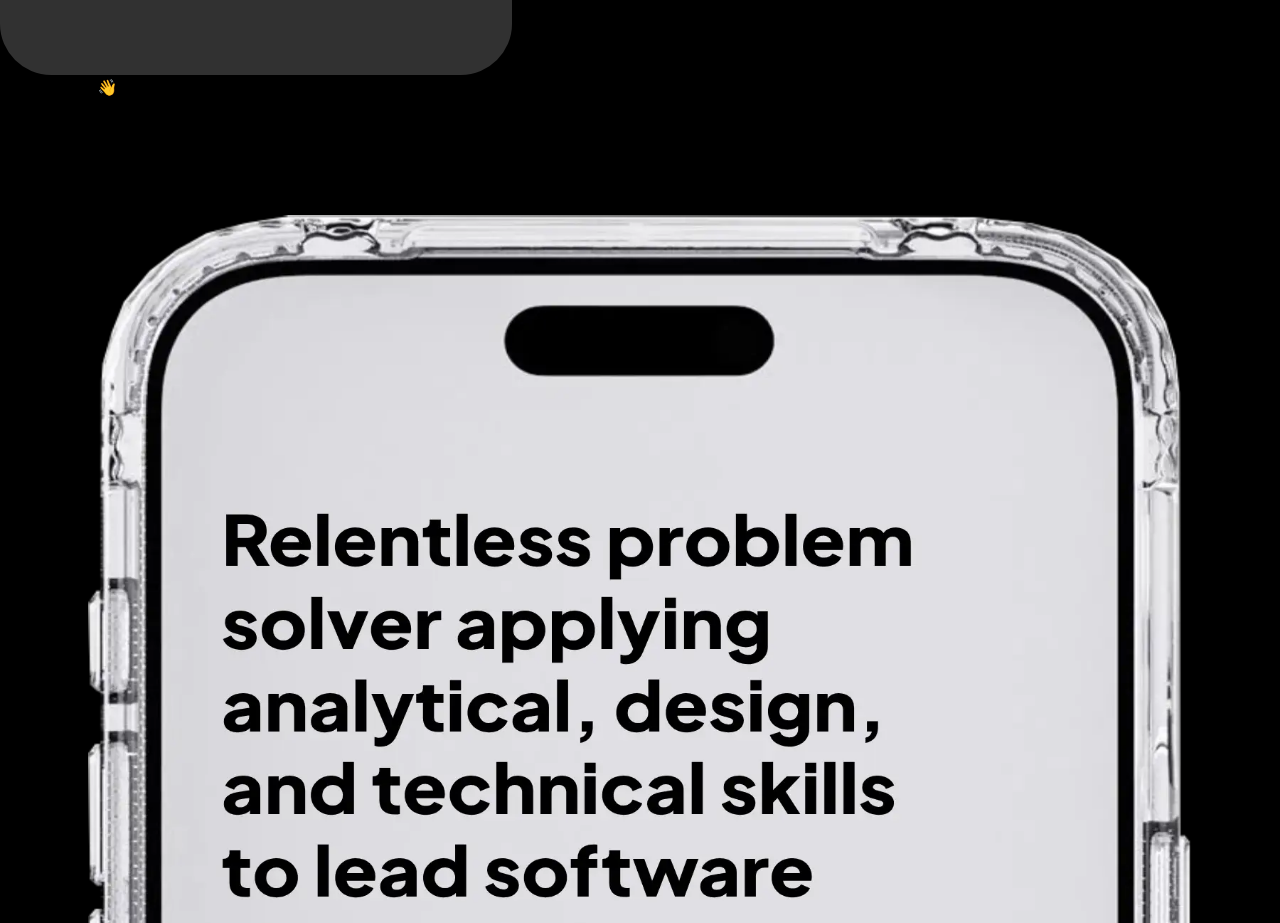
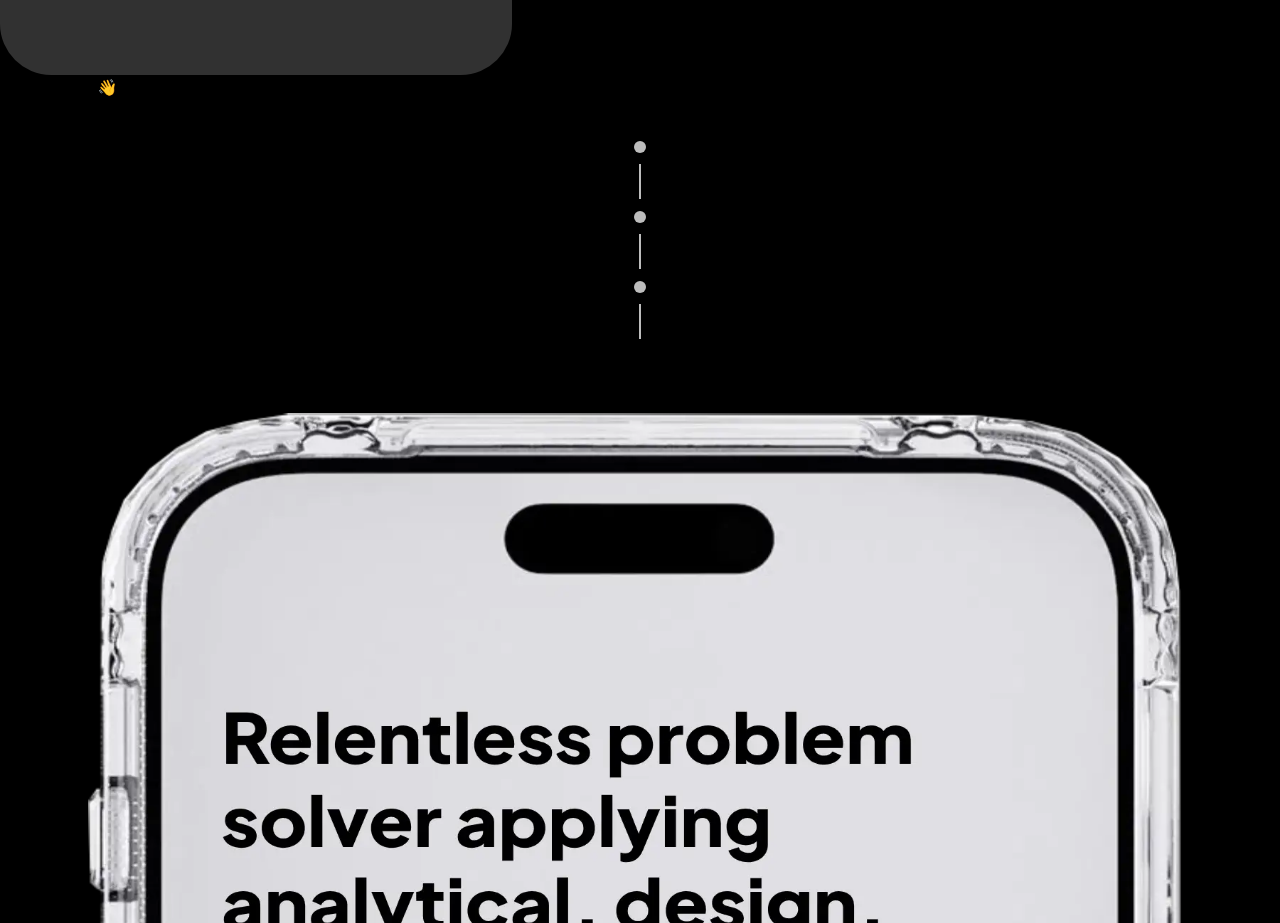
Before and after one commit to FishoGithub/ajayportfolio.github.io, a React (Vite) app: page / in a window 1280 px wide. Shown: the part 2292-3215 px from the top of the page. Built offline with nearby package versions, Linux system fonts and the light colour scheme.

Commit message:
finished work experience section

```diff
--- a/package.json
+++ b/package.json
@@ -10,10 +10,15 @@
     "preview": "vite preview"
   },
   "dependencies": {
+    "@emotion/react": "^11.13.3",
+    "@emotion/styled": "^11.13.0",
+    "@mui/lab": "^6.0.0-beta.9",
+    "@mui/material": "^6.0.2",
     "@tabler/icons-react": "^3.14.0",
     "clsx": "^2.1.1",
     "embla-carousel-react": "^8.2.0",
     "framer-motion": "^12.0.0-alpha.0",
+    "mui": "^0.0.1",
     "next": "^14.2.7",
     "prop-types": "^15.8.1",
     "react": "^18.3.1",
--- a/src/App.jsx
+++ b/src/App.jsx
@@ -11,6 +11,9 @@ import 'swiper/css'
 import 'swiper/css/effect-coverflow'
 import 'swiper/css/pagination'
 import 'swiper/css/navigation'
+
+
+
 // import Carousel from "./components/ui/apple-cards-carousel"
 
 // import { EffectCoverflow, Pagination, Navigation } from "swiper/modules";
@@ -31,6 +34,7 @@ const App = () => {
         {/* <Technologies /> */}
 
         <BentoGrid />
+
         <GetInTouch />
       </div>
 
--- a/src/components/BentoGrid.jsx
+++ b/src/components/BentoGrid.jsx
@@ -5,6 +5,7 @@ import AmazonCard from './AmazonCard'
 import AutoPlay from './AutoCarousel'
 import Slider from 'react-slick/lib/slider'
 import { FlipWords } from './flip-words'
+import CustomizedTimeline from './WorkTimeline'
 
 
 const BentoGrid = () => {
@@ -27,30 +28,15 @@ const BentoGrid = () => {
     className='flex h-screen w-full items-center justify-center py-40 border-b border-neutral-900'>
       <motion.div className='grid h-full w-full grid-cols-10 grid-rows-4 gap-5' transition={{delay:1}}>
         <div className='col-span-3 row-span-4  rounded-3xl flex justify-center items-center bg-zinc-800'>
-            {/* <div className='px-5 py-5 grid h-full w-full grid-cols-10 grid-rows-16ß gap-5'>
-                <div className='col-span-5 row-span-3 bg-gradient-to-r bg-orange-600 rounded-3xl flex justify-center items-center'>
-                        <img src="/src/assets/amazon.png" className='px-10 -mt-20 pb-5 drop-shadow-xl'/>
-                        <div>
-                        </div>
-                </div>
-                <div className='col-span-5 row-span-3 bg-zinc-800 rounded-3xl flex justify-center items-center'>
-                </div>
-                <div className='col-span-5 row-span-3 bg-zinc-800 rounded-3xl flex justify-center items-center'>
-                </div>
-                <div className='col-span-5 row-span-3 bg-red-500 rounded-3xl flex justify-center items-center'>
-                    <img src="/src/assets/nordstrom-logo-1.png" className='px-10 -mt-20 pb-5 drop-shadow-xl'/>
-                </div>
-                <div className='col-span-5 row-span-3 bg-red-500 rounded-3xl flex justify-center items-center'>
-                </div>
-                <div className='col-span-5 row-span-3 bg-zinc-800 rounded-3xl flex justify-center items-center'>
-                </div>
+            <div className='justify-center'>
+            </div>
 
+            <div>
+                <CustomizedTimeline className='drop-shadow-2xl '/>
+            </div>
 
-            </div> */}
-
-            work experience
         </div>
-        <div className='transition-all duration-500 cursor-pointer filter grayscale hover:grayscale-0 drop-shadow-2xl col-span-3 row-span-2 rounded-3xl flex justify-center items-center bg-gradient-to-r from-blue-500 from-500% via-blue-500 via-30% to-indigo-700 to-90%'>
+        <div className='transition-all duration-500 cursor-pointer filter grayscale hover:grayscale-0 drop-shadow-2xl col-span-3 row-span-2 rounded-3xl flex justify-center items-center bg-gradient-to-r from-blue-500 from-500% via-blue-500 via-30% to-indigo-600 to-90%'>
             {/* flip-word component */}
             <FlipWords
                 words={['Developer', 'Engineer', 'Innovator', 'Manager', 'Creator']}
@@ -92,4 +78,25 @@ const BentoGrid = () => {
   )
 }
 
+{/* <div className='px-5 py-5 grid h-full w-full grid-cols-10 grid-rows-16ß gap-5'>
+                <div className='col-span-5 row-span-3 bg-gradient-to-r bg-orange-600 rounded-3xl flex justify-center items-center'>
+                        <img src="/src/assets/amazon.png" className='px-10 -mt-20 pb-5 drop-shadow-xl'/>
+                        <div>
+                        </div>
+                </div>
+                <div className='col-span-5 row-span-3 bg-zinc-800 rounded-3xl flex justify-center items-center'>
+                </div>
+                <div className='col-span-5 row-span-3 bg-zinc-800 rounded-3xl flex justify-center items-center'>
+                </div>
+                <div className='col-span-5 row-span-3 bg-red-500 rounded-3xl flex justify-center items-center'>
+                    <img src="/src/assets/nordstrom-logo-1.png" className='px-10 -mt-20 pb-5 drop-shadow-xl'/>
+                </div>
+                <div className='col-span-5 row-span-3 bg-red-500 rounded-3xl flex justify-center items-center'>
+                </div>
+                <div className='col-span-5 row-span-3 bg-zinc-800 rounded-3xl flex justify-center items-center'>
+                </div>
+
+
+            </div> */}
+
 export default BentoGrid
--- /dev/null
+++ b/src/components/WorkTimeline.jsx
@@ -0,0 +1,50 @@
+import React from 'react'
+import { Timeline } from '@mui/lab'
+import { TimelineItem } from '@mui/lab'
+import { TimelineSeparator } from '@mui/lab'
+import { TimelineConnector } from '@mui/lab'
+import { TimelineContent } from '@mui/lab'
+import { TimelineDot } from '@mui/lab'
+import { TimelineOppositeContent } from '@mui/lab'
+
+const WorkTimeline = () => {
+  return (
+    <Timeline position='alternate'>
+      <TimelineItem>
+        <TimelineSeparator>
+          <TimelineDot/>
+          <TimelineConnector/>
+        </TimelineSeparator>
+        <TimelineContent>
+          <p className='rounded-3xl w-full object-contain leading-snug tracking-tight font-extrabold lg:text-xl md:text-xl 2xl:text-3xl py-5 bg-gradient-to-r from-yellow-400 from-500% via-orange-400 via-50% to-orange-600 to-90% text-transparent bg-clip-text'>Amazon</p>
+          <p className='text-zinc-400 pb-5'>software development manager / <a className='text-zinc-300'>2016-present</a></p>
+        </TimelineContent>
+      </TimelineItem>
+
+      <TimelineItem position='left'>
+        <TimelineSeparator>
+          <TimelineDot/>
+          <TimelineConnector/>
+        </TimelineSeparator>
+        <TimelineContent>
+          <p className='w-full object-contain leading-snug tracking-tight font-extrabold lg:text-xl md:text-xl 2xl:text-3xl py-5 bg-gradient-to-r from-blue-100 from-500% via-zinc-400 via-50% to-gray-200 to-90% text-transparent bg-clip-text'> Nordstrom</p>
+          <p className='text-zinc-400 pb-5'>software engineer / <a className='text-zinc-300'>2014-2016</a></p>
+        </TimelineContent>
+      </TimelineItem>
+
+      <TimelineItem>
+        <TimelineSeparator>
+          <TimelineDot/>
+          <TimelineConnector/>
+        </TimelineSeparator>
+        <TimelineContent>
+          <p className='w-full object-contain leading-snug tracking-tight font-extrabold lg:text-xl md:text-xl 2xl:text-3xl py-5 bg-gradient-to-r from-purple-500 from-500% via-orange-500 via-80% to-pink-400 to-90% text-transparent bg-clip-text'>MindTree</p>
+          <p className='text-zinc-400 pb-5'>sdet lead @ microsoft / <a className='text-zinc-300'>2006-2014</a></p>
+        </TimelineContent>
+      </TimelineItem>
+    </Timeline>
+
+  )
+}
+
+export default WorkTimeline
```
Also changed, not shown: 1 other file (tests, documents, lock files or other folders).
